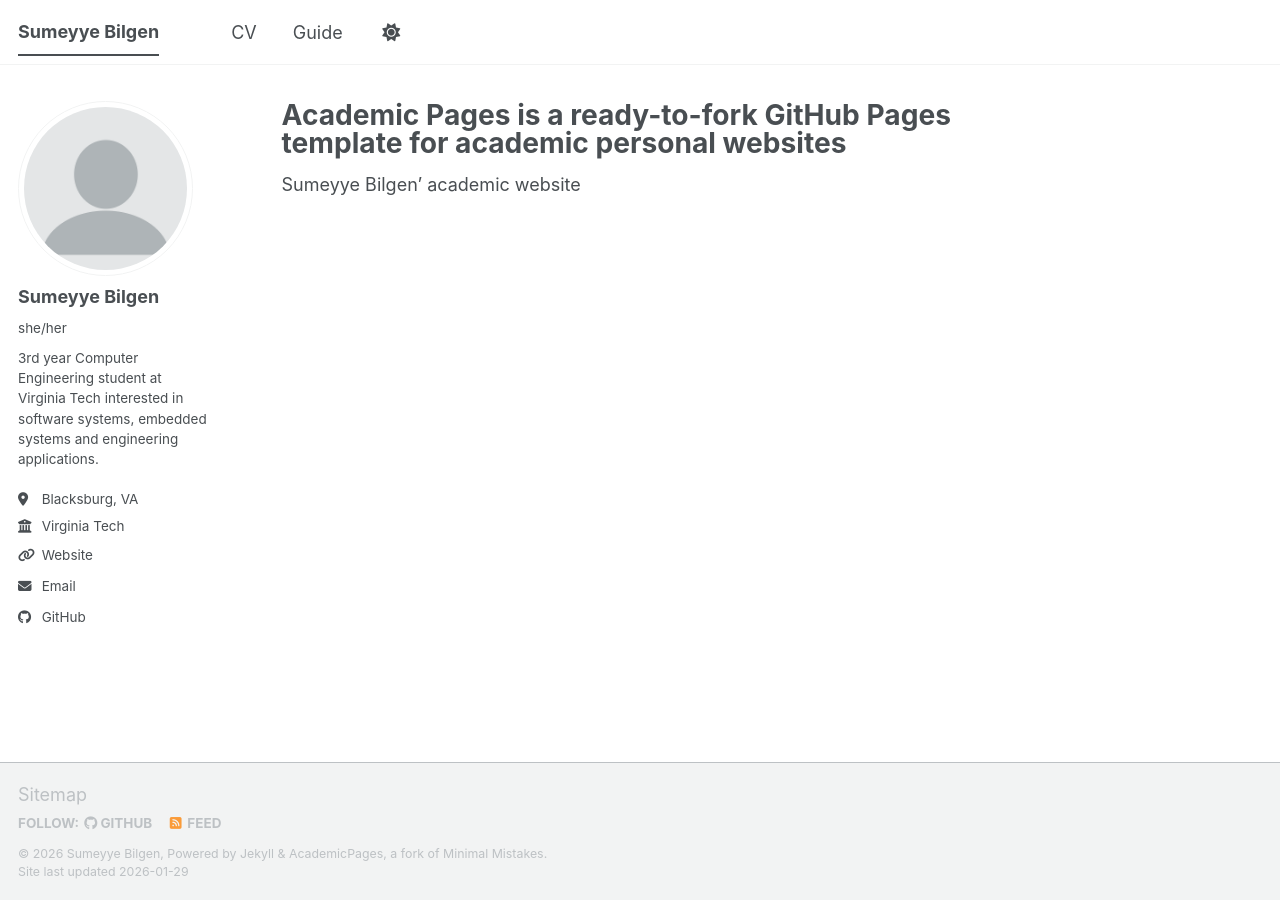
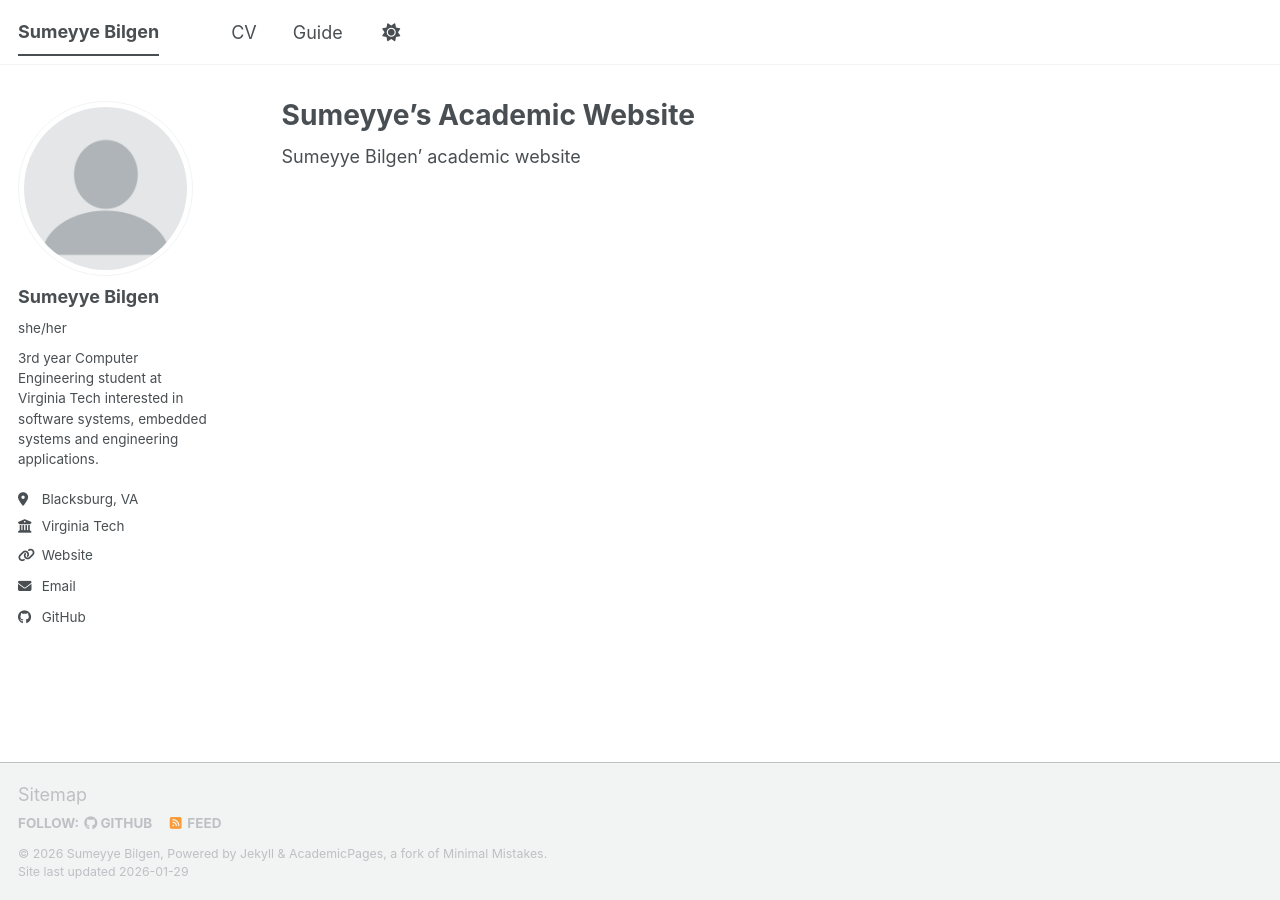
Before and after one commit to Smeyyebilgen/Smeyyebilgen.github.io, a Jekyll site: the page built from _pages/about.md, in a window 1280 px wide. Built offline with Jekyll 4.4.1, drawn with Linux system fonts in a browser that asks for light colours; a script bundle is joined from its source files by our own code; library files that are not in the unit come from our copies.

Commit message:
upated CV

```diff
--- a/_pages/about.md
+++ b/_pages/about.md
@@ -1,6 +1,6 @@
 ---
 permalink: /
-title: "Academic Pages is a ready-to-fork GitHub Pages template for academic personal websites"
+title: "Sumeyye's Academic Website"
 author_profile: true
 redirect_from:
   - /about/
```
